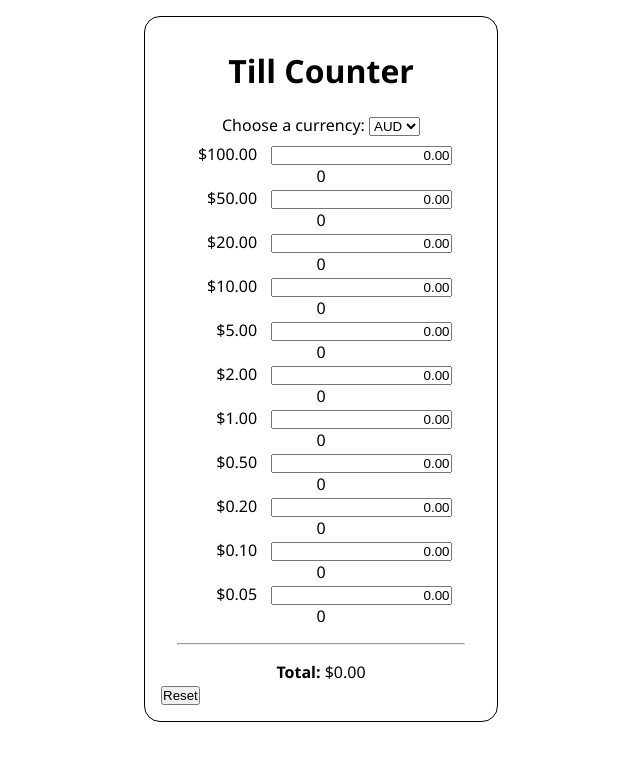
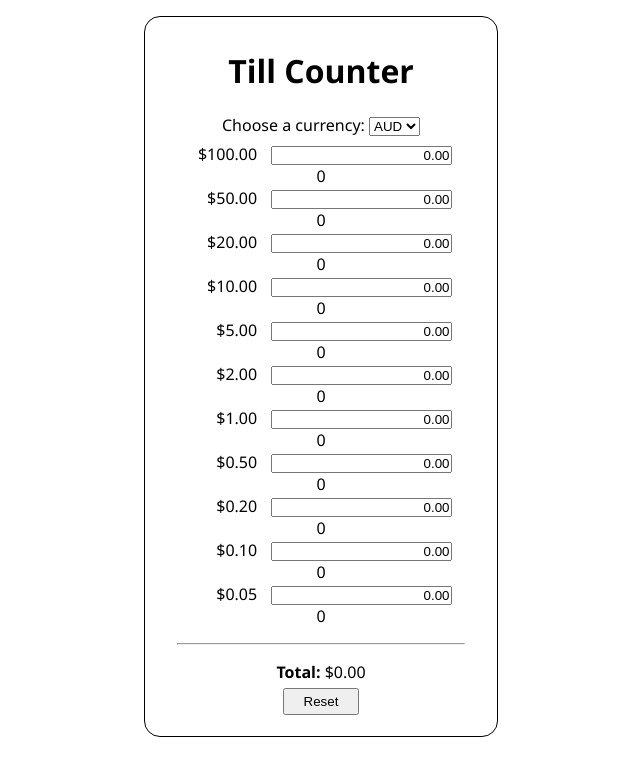
Before and after one commit to morgandival/till-counter, a React (Create React App) app: page / in a window 1280 px wide. Shown: the top 776 px of the page, without its empty margins (319-959 px from the left). Built offline with nearby package versions, Linux system fonts and the light colour scheme.

Commit message:
Tinkered with reset button layout

```diff
--- a/src/components/TillCounter.tsx
+++ b/src/components/TillCounter.tsx
@@ -230,8 +230,10 @@ function TillCounter(props: Props): JSX.Element {
             {(total / 100).toFixed(2)}
           </span>
         </p>
+        <button className="reset" onClick={handleReset}>
+          Reset
+        </button>
       </div>
-      <button onClick={handleReset}>Reset</button>
     </div>
   );
 }
--- a/src/index.css
+++ b/src/index.css
@@ -45,3 +45,8 @@ body {
 input:invalid {
   box-shadow: 0 0 5px 1px red;
 }
+
+.reset {
+  margin: 0.4em;
+  padding: 0.3em 1.4em;
+}
```
